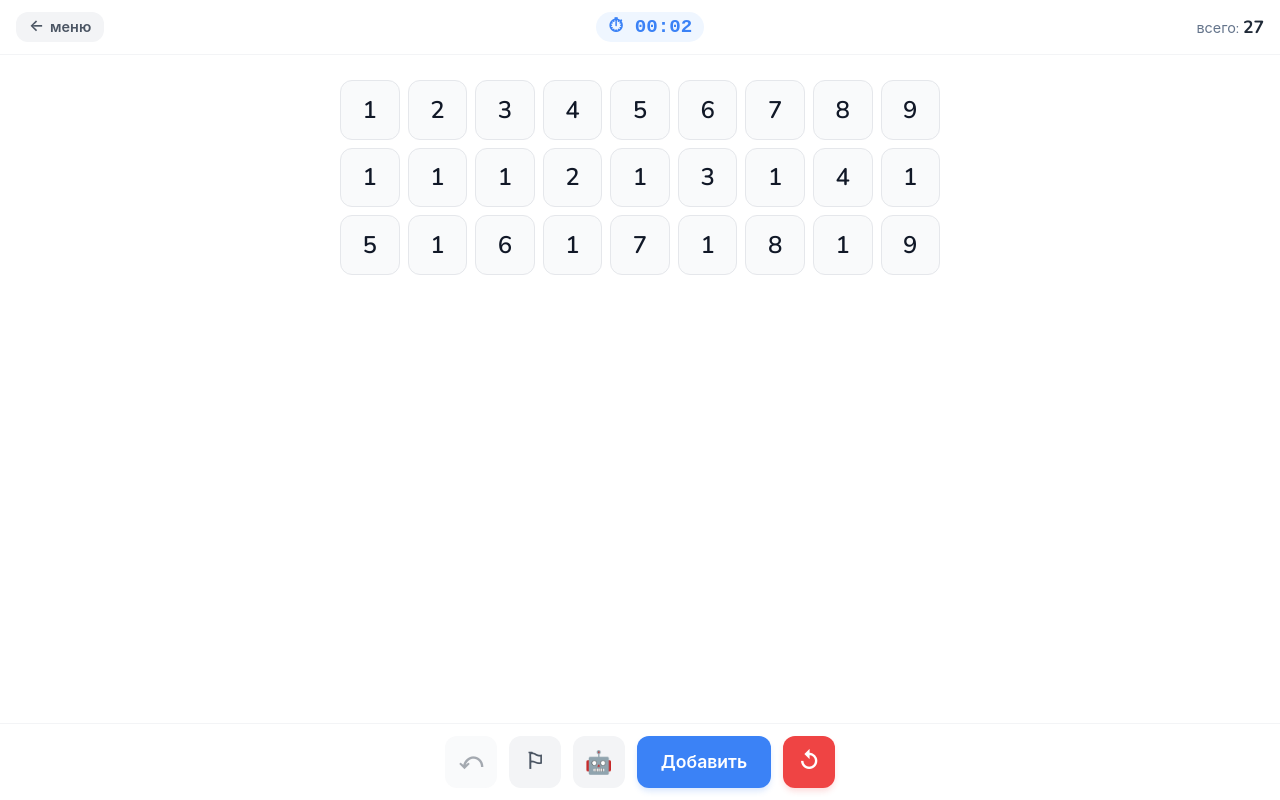
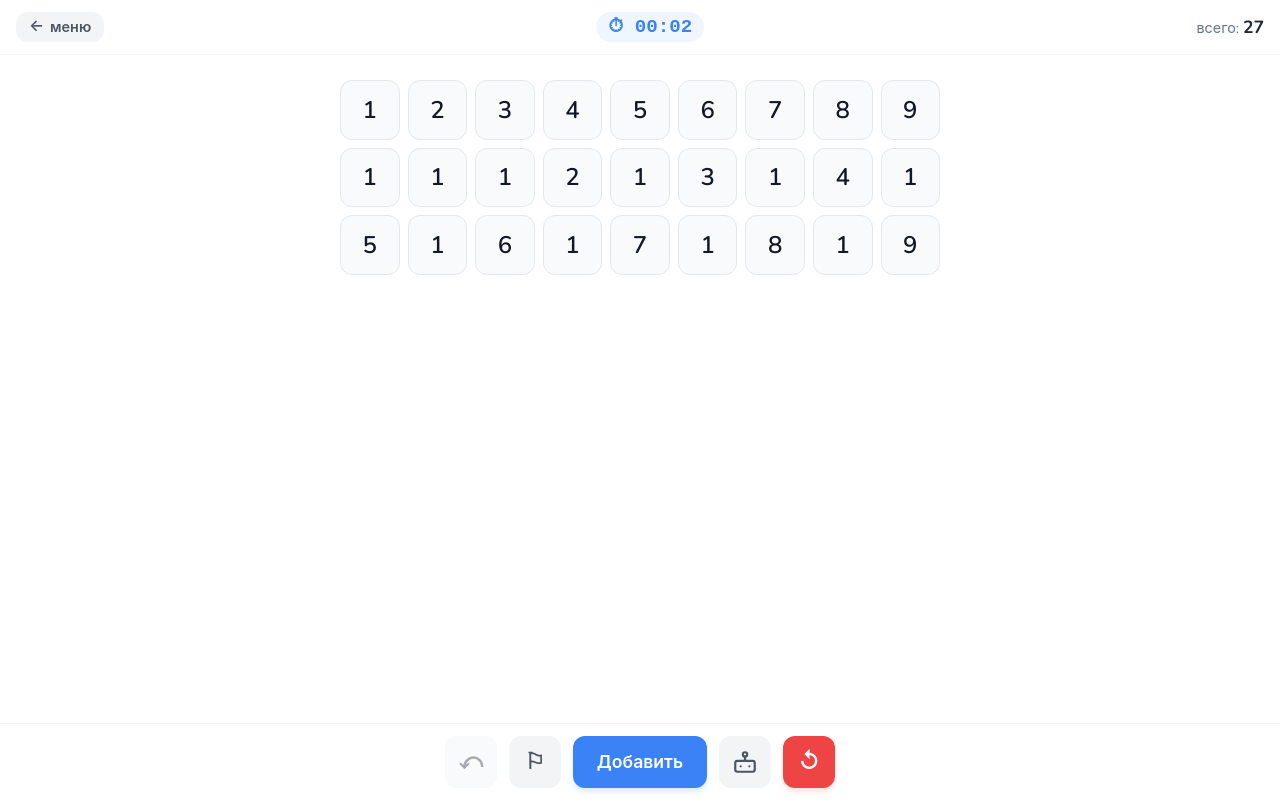
Before and after one commit to Wendor/game-seeds, a Vue app: page / in a window 1280 px wide. Both pictures are taken after a click on the button "Классика (1-19)". Built offline with nearby package versions, Linux system fonts and the light colour scheme.

Commit message:
easy mode

```diff
--- a/src/composables/useBot.ts
+++ b/src/composables/useBot.ts
@@ -173,7 +173,7 @@ export function useBot(deps: BotDependencies) {
                 return;
             }
 
-            uiActions.showToast('Бот: Ходов нет, добавляю...');
+            //uiActions.showToast('Бот: Ходов нет, добавляю...');
             await new Promise(r => setTimeout(r, 600));
             if (!isBotActive.value) return;
 
--- a/src/composables/useGameLogic.ts
+++ b/src/composables/useGameLogic.ts
@@ -9,7 +9,6 @@ const SEQUENCE_CLASSIC = [
 
 export function useGameLogic() {
     const cells = ref<Cell[]>([]);
-    // Исправление: делаем ref, чтобы значение обновлялось везде
     const nextId = ref(0);
 
     // --- Helpers ---
@@ -18,7 +17,6 @@ export function useGameLogic() {
         const end = Math.max(idx1, idx2);
         for (let i = start + 1; i < end; i++) {
             const cell = cells.value[i];
-            // Исправление: проверка на существование cell
             if (cell && cell.status !== 'crossed') return false;
         }
         return true;
@@ -32,7 +30,6 @@ export function useGameLogic() {
         const end = Math.max(idx1, idx2);
         for (let i = start + 9; i < end; i += 9) {
             const cell = cells.value[i];
-            // Исправление: проверка на существование cell
             if (cell && cell.status !== 'crossed') return false;
         }
         return true;
@@ -43,7 +40,6 @@ export function useGameLogic() {
         const c1 = cells.value[idx1];
         const c2 = cells.value[idx2];
 
-        // Исправление: строгая проверка на undefined
         if (!c1 || !c2) return false;
         if (c1.status === 'crossed' || c2.status === 'crossed') return false;
 
@@ -57,6 +53,10 @@ export function useGameLogic() {
         nextId.value = 0;
         if (mode === 'classic') {
             cells.value = SEQUENCE_CLASSIC.map(n => ({ id: nextId.value++, value: n, status: 'active' }));
+        } else if (mode === 'easy') {
+            const numbers = [1, 2, 4, 5, 6, 8, 9];
+            const values = Array.from({ length: 27 }, () => numbers[Math.floor(Math.random() * numbers.length)]!);
+            cells.value = values.map(n => ({ id: nextId.value++, value: n, status: 'active' }));
         } else {
             const rnd = Array.from({ length: 27 }, () => Math.floor(Math.random() * 9) + 1);
             cells.value = rnd.map(n => ({ id: nextId.value++, value: n, status: 'active' }));
@@ -68,12 +68,36 @@ export function useGameLogic() {
         nextId.value = savedId;
     };
 
-    const addLines = () => {
-        const active = cells.value
-            .filter(c => c.status !== 'crossed')
-            .map(c => c.value);
+    // === ЛОГИКА ДОБАВЛЕНИЯ (3 СТРОКИ) ===
+    const addLines = (mode: GameMode) => {
+        let newValues: number[] = [];
+        const activeCells = cells.value.filter(c => c.status !== 'crossed');
 
-        const newCells = active.map(n => ({
+        if (mode === 'easy') {
+            for (let i = 0; i < activeCells.length; i++) {
+                const randomIndex = Math.floor(Math.random() * activeCells.length);
+                const sourceCell = activeCells[randomIndex];
+                const sourceValue = sourceCell ? sourceCell.value : 1;
+
+                // С вероятностью 80% даем пару ("ключ")
+                if (Math.random() > 0.2) {
+                    const isSame = Math.random() > 0.5;
+                    newValues.push(isSame ? sourceValue : (10 - sourceValue));
+                } else {
+                    // Иначе просто копируем число (увеличиваем шанс на пару в будущем)
+                    newValues.push(sourceValue);
+                }
+            }
+
+            newValues.sort(() => Math.random() - 0.5);
+        } else if (mode === 'random') {
+            newValues = Array.from({ length: 27 }, () => Math.floor(Math.random() * 9) + 1);
+        } else {
+            // Classic
+            newValues = activeCells.map(c => c.value);
+        }
+
+        const newCells = newValues.map(n => ({
             id: nextId.value++,
             value: n,
             status: 'active' as CellStatus
@@ -88,12 +112,10 @@ export function useGameLogic() {
         const len = cells.value.length;
         for (let i = startIndex; i < len; i++) {
             const c1 = cells.value[i];
-            // Исправление: проверка c1 перед использованием
             if (!c1 || c1.status === 'crossed') continue;
 
             for (let j = i + 1; j < len; j++) {
                 const c2 = cells.value[j];
-                // Исправление: проверка c2
                 if (!c2 || c2.status === 'crossed') continue;
 
                 if (canMatch(i, j)) return [i, j];
@@ -102,30 +124,24 @@ export function useGameLogic() {
         return null;
     };
 
-    // === НОВАЯ ФУНКЦИЯ: Очистка пустых строк ===
     const cleanEmptyRows = (): number => {
         const ROW_SIZE = 9;
         let rowsRemoved = 0;
         const newCells: Cell[] = [];
         let hasChanges = false;
 
-        // Проходим по массиву блоками по 9 ячеек
         for (let i = 0; i < cells.value.length; i += ROW_SIZE) {
             const chunk = cells.value.slice(i, i + ROW_SIZE);
-
-            // Если блок полный (9 шт) и ВСЕ зачеркнуты
             const isEmptyRow = chunk.length === ROW_SIZE && chunk.every(c => c.status === 'crossed');
 
             if (isEmptyRow) {
                 hasChanges = true;
                 rowsRemoved++;
             } else {
-                // Если строка не пустая (или неполная последняя), оставляем её
                 newCells.push(...chunk);
             }
         }
 
-        // Если были удаления, обновляем массив
         if (hasChanges) {
             cells.value = newCells;
         }
@@ -133,42 +149,38 @@ export function useGameLogic() {
         return rowsRemoved;
     };
 
-    // === НОВАЯ ФУНКЦИЯ: Поиск соседей для подсветки ===
     const findNeighbors = (index: number): number[] => {
         const neighbors: number[] = [];
         const len = cells.value.length;
         const ROW_SIZE = 9;
 
-        // 1. Ищем соседа СПРАВА (линейно)
+        // RIGHT
         for (let i = index + 1; i < len; i++) {
-            const cell = cells.value[i]; // Исправление ошибки TS2532
-            if (cell && cell.status !== 'crossed') {
-                neighbors.push(i);
-                break; // Нашли ближайшего - стоп
-            }
-        }
-
-        // 2. Ищем соседа СЛЕВА (линейно)
-        for (let i = index - 1; i >= 0; i--) {
-            const cell = cells.value[i]; // Исправление ошибки TS2532
+            const cell = cells.value[i];
             if (cell && cell.status !== 'crossed') {
                 neighbors.push(i);
                 break;
             }
         }
-
-        // 3. Ищем соседа СНИЗУ (вертикально по колонкам)
-        for (let i = index + ROW_SIZE; i < len; i += ROW_SIZE) {
-            const cell = cells.value[i]; // Исправление ошибки TS2532
+        // LEFT
+        for (let i = index - 1; i >= 0; i--) {
+            const cell = cells.value[i];
             if (cell && cell.status !== 'crossed') {
                 neighbors.push(i);
                 break;
             }
         }
-
-        // 4. Ищем соседа СВЕРХУ (вертикально по колонкам)
+        // DOWN
+        for (let i = index + ROW_SIZE; i < len; i += ROW_SIZE) {
+            const cell = cells.value[i];
+            if (cell && cell.status !== 'crossed') {
+                neighbors.push(i);
+                break;
+            }
+        }
+        // UP
         for (let i = index - ROW_SIZE; i >= 0; i -= ROW_SIZE) {
-            const cell = cells.value[i]; // Исправление ошибки TS2532
+            const cell = cells.value[i];
             if (cell && cell.status !== 'crossed') {
                 neighbors.push(i);
                 break;
--- a/src/scenes/Game.vue
+++ b/src/scenes/Game.vue
@@ -44,6 +44,8 @@
 
       <button @click="showNextHint" class="btn btn-secondary btn-icon icon-text" :disabled="isGameOver || isBotActive" title="Подсказка">⚐</button>
 
+      <button @click="performAddLines" :disabled="isGameOver || isBotActive" class="btn btn-primary btn-lg">Добавить</button>
+
       <button
         @click="handleToggleBot"
         class="btn btn-icon"
@@ -51,10 +53,18 @@
         :disabled="isGameOver"
         title="Автоигра"
       >
-        {{ isBotActive ? '⏹' : '🤖' }}
+        <svg v-if="isBotActive" xmlns="http://www.w3.org/2000/svg" width="24" height="24" viewBox="0 0 24 24" fill="currentColor" stroke="none">
+          <rect x="6" y="6" width="12" height="12" rx="2" />
+        </svg>
+        <svg v-else xmlns="http://www.w3.org/2000/svg" width="26" height="26" viewBox="0 0 24 24" fill="none" stroke="currentColor" stroke-width="2" stroke-linecap="round" stroke-linejoin="round">
+          <rect x="3" y="11" width="18" height="10" rx="2" />
+          <circle cx="12" cy="5" r="2" />
+          <path d="M12 7v4" />
+          <line x1="8" y1="16" x2="8" y2="16" />
+          <line x1="16" y1="16" x2="16" y2="16" />
+        </svg>
       </button>
 
-      <button @click="performAddLines" :disabled="isGameOver || isBotActive" class="btn btn-primary btn-lg">Добавить</button>
       <button @click="showRestartModal = true" class="btn btn-danger btn-icon" title="Рестарт">↺</button>
     </footer>
   </section>
@@ -110,7 +120,13 @@ const { hintIndices, showNextHint, clearHintUI, resetHintIndex } = useGameHints(
 // 4. Bot System
 const { isBotActive, toggleBot, stopBot } = useBot({
     cells,
-    gameActions: { canMatch, findNeighbors, addLines, cleanEmptyRows },
+    gameActions: {
+        canMatch,
+        findNeighbors,
+        // ИСПРАВЛЕНИЕ: Оборачиваем функцию, чтобы передать mode
+        addLines: () => addLines(props.mode),
+        cleanEmptyRows
+    },
     historyActions: { recordMatch, recordAdd, recordClean, popHistory },
     uiActions: { playSound, showToast, scrollToCell },
     gameState: { isGameOver }
@@ -128,12 +144,10 @@ const { selectedIndex, neighborIndices, handleCellClick, resetSelection } = useP
 // 6. Persistence
 const { save, load, clear: clearSave } = usePersistence('seeds-save', { cells, secondsElapsed, history, nextId });
 
-// --- Controller Logic (Связь модулей) ---
+// --- Controller Logic ---
 
-// Автосохранение
 watch(cells, () => { if (!isGameOver.value) save(props.mode); }, { deep: true });
 
-// Победа
 watch(isGameOver, (val) => {
   if (val) {
     stopBot();
@@ -151,7 +165,13 @@ watch(isGameOver, (val) => {
 
 const handleToggleBot = () => {
     if (!isBotActive.value) {
-        resetSelection();
+        // Безопасный сброс выделения перед запуском бота
+        if (selectedIndex.value !== null) {
+            const cell = cells.value[selectedIndex.value];
+            if (cell) cell.status = 'active';
+            selectedIndex.value = null;
+            neighborIndices.value = [];
+        }
         clearHintUI();
     }
     toggleBot();
@@ -173,7 +193,10 @@ const performAddLines = () => {
     haptic.medium();
     return;
   }
-  const count = addLines();
+
+  // ИСПРАВЛЕНИЕ: Передаем режим игры
+  const count = addLines(props.mode);
+
   if (count > 0) recordAdd(count);
   playSound('add');
   haptic.impact();
@@ -218,7 +241,6 @@ const confirmRestart = () => {
   showRestartModal.value = false;
 };
 
-// Lifecycle
 onMounted(initGame);
 onUnmounted(() => {
   stopTimer();
@@ -226,7 +248,6 @@ onUnmounted(() => {
   if (!isGameOver.value) save(props.mode);
 });
 
-// View Helpers
 const getCellClasses = (cell: Cell, index: number) => {
   if (isBotActive.value) {
     return { 'crossed': cell.status === 'crossed', 'active': cell.status === 'active' };
@@ -252,5 +273,5 @@ const shareResult = async () => {
 </script>
 
 <style scoped>
-/* Стили в src/assets/game.css */
+/* Стили находятся в src/assets/game.css */
 </style>
```
Also changed, not shown: src/scenes/Leaderboard.vue (+6 -11 lines), src/scenes/MainMenu.vue (+22 -1 lines), src/types.ts (+7 -4 lines).
